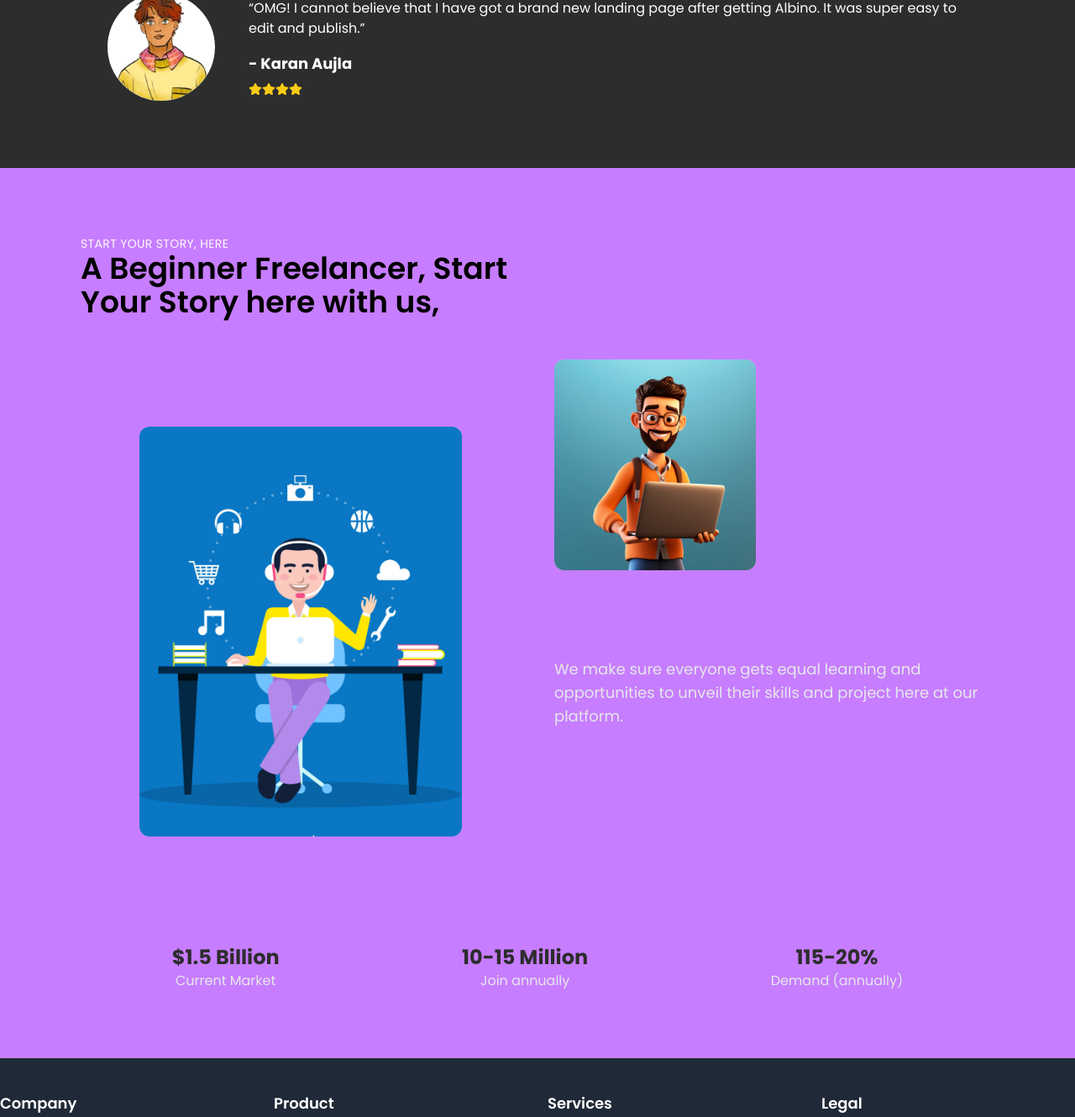
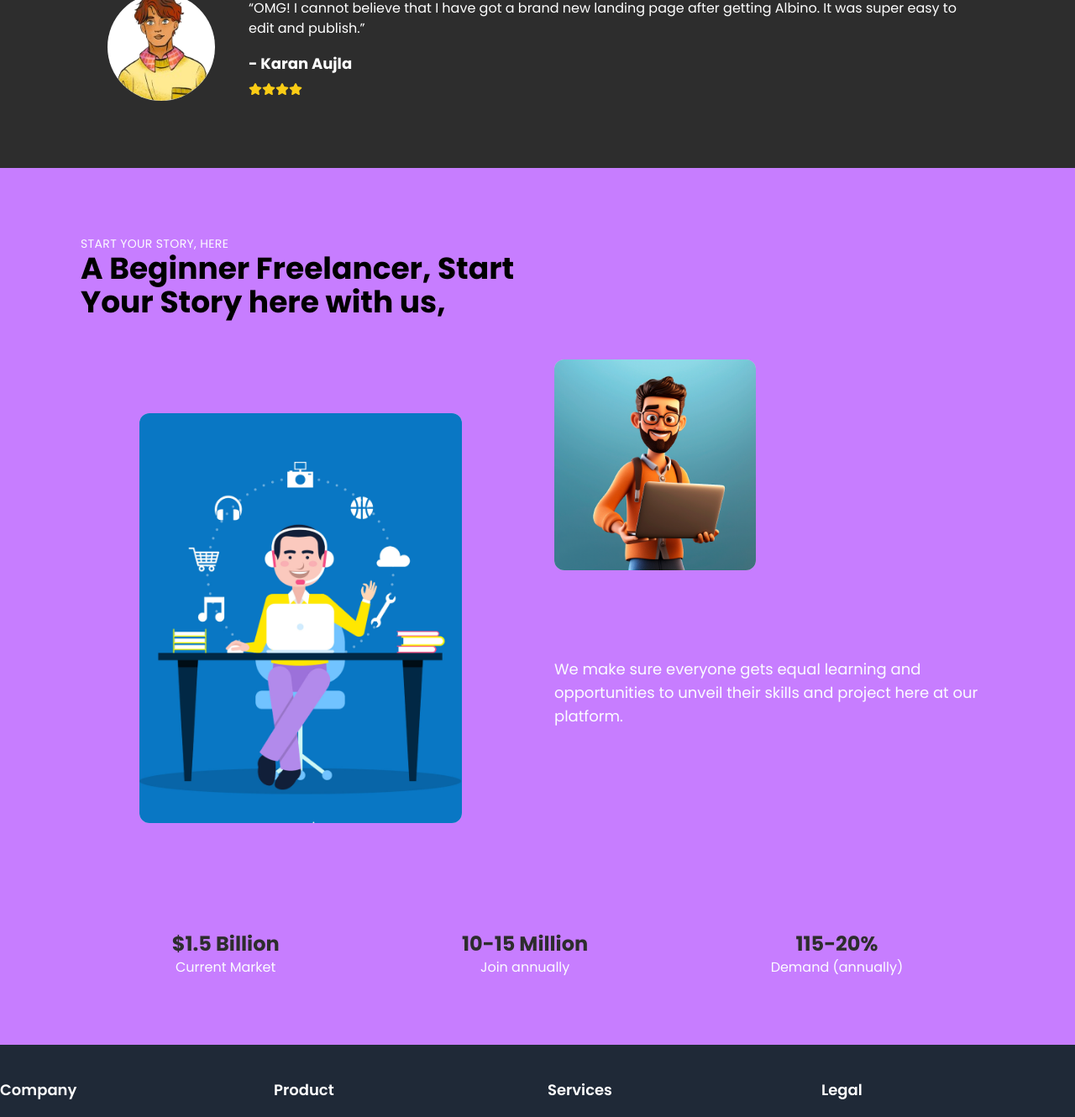
Before and after one commit to adityanaulakha/SkillShift, a React (Vite) app: page / in a window 1280 px wide. Shown: the part 1373-2703 px from the top of the page at 84% size. Built offline with nearby package versions, Linux system fonts and the light colour scheme.

Commit message:
Some changes in main content

```diff
--- a/src/components/MainContent.jsx
+++ b/src/components/MainContent.jsx
@@ -12,7 +12,7 @@ function MainContent() {
             Start your story, here
           </p>
 
-          <h2 className="text-2xl md:text-4xl font-semibold text-black leading-tight">
+          <h2 className="text-2xl md:text-4xl font-bold text-black leading-tight">
             A Beginner Freelancer, Start <br />
             Your Story here with us,
           </h2>
@@ -21,7 +21,7 @@ function MainContent() {
         <div className="grid grid-cols-1 md:grid-cols-2 gap-6 md:gap-10 mt-12">
 
           <div className="flex justify-center">
-            <div className="w-full md:w-96 h-auto rounded-xl mt-20 bg-gray-300">
+            <div className="w-full md:w-96 h-auto rounded-xl mt-16 bg-gray-300">
               <img src={Image_1} alt="Freelancer" className="w-full h-full rounded-xl object-cover" />
             </div>
           </div>
@@ -30,7 +30,7 @@ function MainContent() {
             <div className="w-full md:w-60 h-auto rounded-xl bg-gray-300">
               <img src={Image_2} alt="Learning" className="w-full h-full rounded-xl object-cover" />
             </div>
-            <p className="text-base md:text-lg text-gray-200 pt-4 md:pt-20">
+            <p className="text-base md:text-lg text-[#FCFCFF] pt-4 md:pt-20">
               We make sure everyone gets equal learning and opportunities to unveil their skills and project here at our platform.
             </p>
           </div>
@@ -39,15 +39,15 @@ function MainContent() {
         <div className="flex flex-col md:flex-row justify-around mt-16 md:mt-32">
           <div className="text-center mb-6 md:mb-0">
             <h3 className="text-xl md:text-2xl font-bold text-[#2D2D2D]">$1.5 Billion</h3>
-            <p className="text-gray-200">Current Market</p>
+            <p className="text-[#FCFCFF]">Current Market</p>
           </div>
           <div className="text-center mb-6 md:mb-0">
             <h3 className="text-xl md:text-2xl font-bold text-[#2D2D2D]">10-15 Million</h3>
-            <p className="text-gray-200">Join annually</p>
+            <p className="text-[#FCFCFF]">Join annually</p>
           </div>
           <div className="text-center">
             <h3 className="text-xl md:text-2xl font-bold text-[#2D2D2D]">115-20%</h3>
-            <p className="text-gray-200">Demand (annually)</p>
+            <p className="text-[#FCFCFF]">Demand (annually)</p>
           </div>
         </div>
       </div>
```
